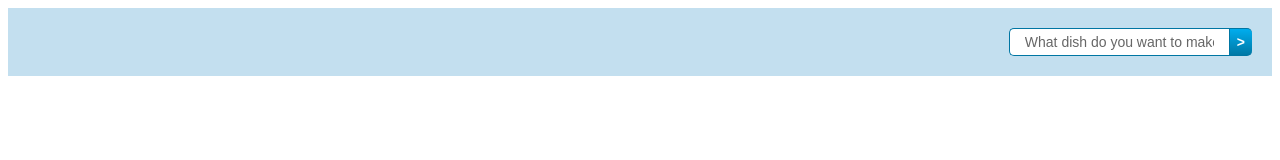
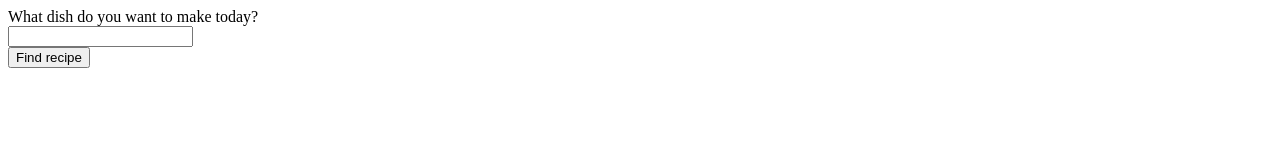
Before and after one commit to abhargv3/FoodTech, a plain HTML site: page index.html in a window 1280 px wide. Drawn offline with Linux system fonts and the light colour scheme.

Commit message:
index.html with search bar and button to find recipe

```diff
--- a/index.html
+++ b/index.html
@@ -1,82 +1,15 @@
 <!DOCTYPE html>
 <html>
-<head>
-<title>FoodTechHQ</title>
-<meta name="ROBOTS" content="NOINDEX, NOFOLLOW" />
-<!-- JAVASCRIPT to clear search text when the field is clicked -->
-<script type="text/javascript">
-window.onload = function(){
-	//Get submit button
-	var submitbutton = document.getElementById("tfq");
-	//Add listener to submit button
-	if(submitbutton.addEventListener){
-		submitbutton.addEventListener("click", function() {
-			if (submitbutton.value == 'What dish do you want to make today?'){//Customize this text string to whatever you want
-				submitbutton.value = '';
-			}
-		});
-	}
-}
-</script>
-<!-- CSS styles for standard search box with placeholder text-->
-<style type="text/css">
-	#tfheader{
-		background-color:#c3dfef;
-	}
-	#tfnewsearch{
-		float:right;
-		padding:20px;
-	}
-	.tftextinput2{
-		margin: 0;
-		padding: 5px 15px;
-		font-family: Arial, Helvetica, sans-serif;
-		font-size:14px;
-		color:#666;
-		border:1px solid #0076a3; border-right:0px;
-		border-top-left-radius: 5px 5px;
-		border-bottom-left-radius: 5px 5px;
-	}
-	.tfbutton2 {
-		margin: 0;
-		padding: 5px 7px;
-		font-family: Arial, Helvetica, sans-serif;
-		font-size:14px;
-		font-weight:bold;
-		outline: none;
-		cursor: pointer;
-		text-align: center;
-		text-decoration: none;
-		color: #ffffff;
-		border: solid 1px #0076a3; border-right:0px;
-		background: #0095cd;
-		background: -webkit-gradient(linear, left top, left bottom, from(#00adee), to(#0078a5));
-		background: -moz-linear-gradient(top,  #00adee,  #0078a5);
-		border-top-right-radius: 5px 5px;
-		border-bottom-right-radius: 5px 5px;
-	}
-	.tfbutton2:hover {
-		text-decoration: none;
-		background: #007ead;
-		background: -webkit-gradient(linear, left top, left bottom, from(#0095cc), to(#00678e));
-		background: -moz-linear-gradient(top,  #0095cc,  #00678e);
-	}
-	/* Fixes submit button height problem in Firefox */
-	.tfbutton2::-moz-focus-inner {
-	  border: 0;
-	}
-	.tfclear{
-		clear:both;
-	}
-</style>
-</head>
 <body>
-	<!-- HTML for SEARCH BAR -->
-	<div id="tfheader">
-		<form id="tfnewsearch" method="get" action="http://www.google.com">
-		        <input type="text" id="tfq" class="tftextinput2" name="q" size="21" maxlength="120" value="What dish do you want to make today?"><input type="submit" value=">" class="tfbutton2">
-		</form>
-		<div class="tfclear"></div>
-	</div>
+
+<form action="action_page.php">
+What dish do you want to make today?<br>
+<input type="text" name="firstname" >
+<br>
+
+<input type="submit" value="Find recipe">
+</form>
+
+
 </body>
 </html>
```
